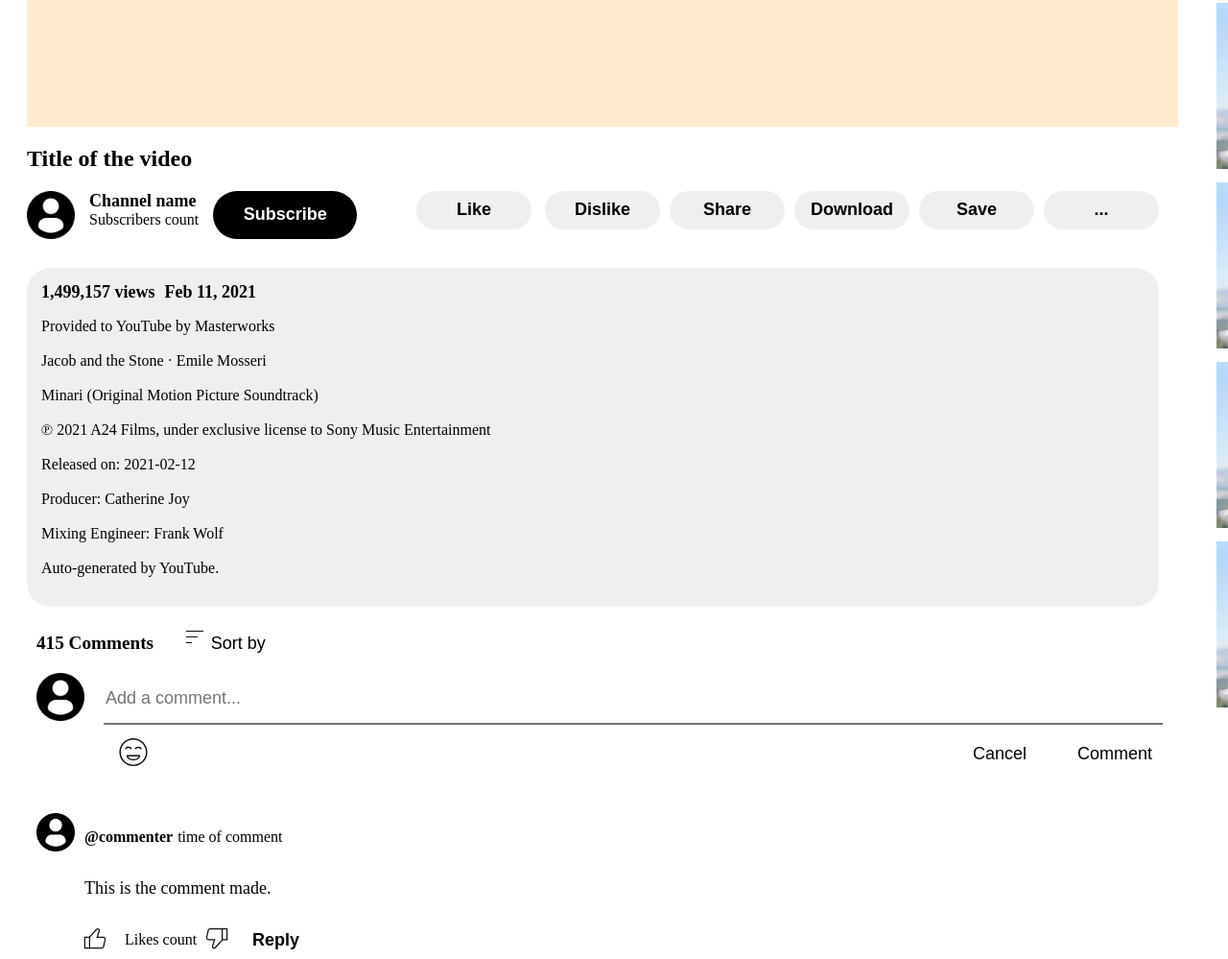
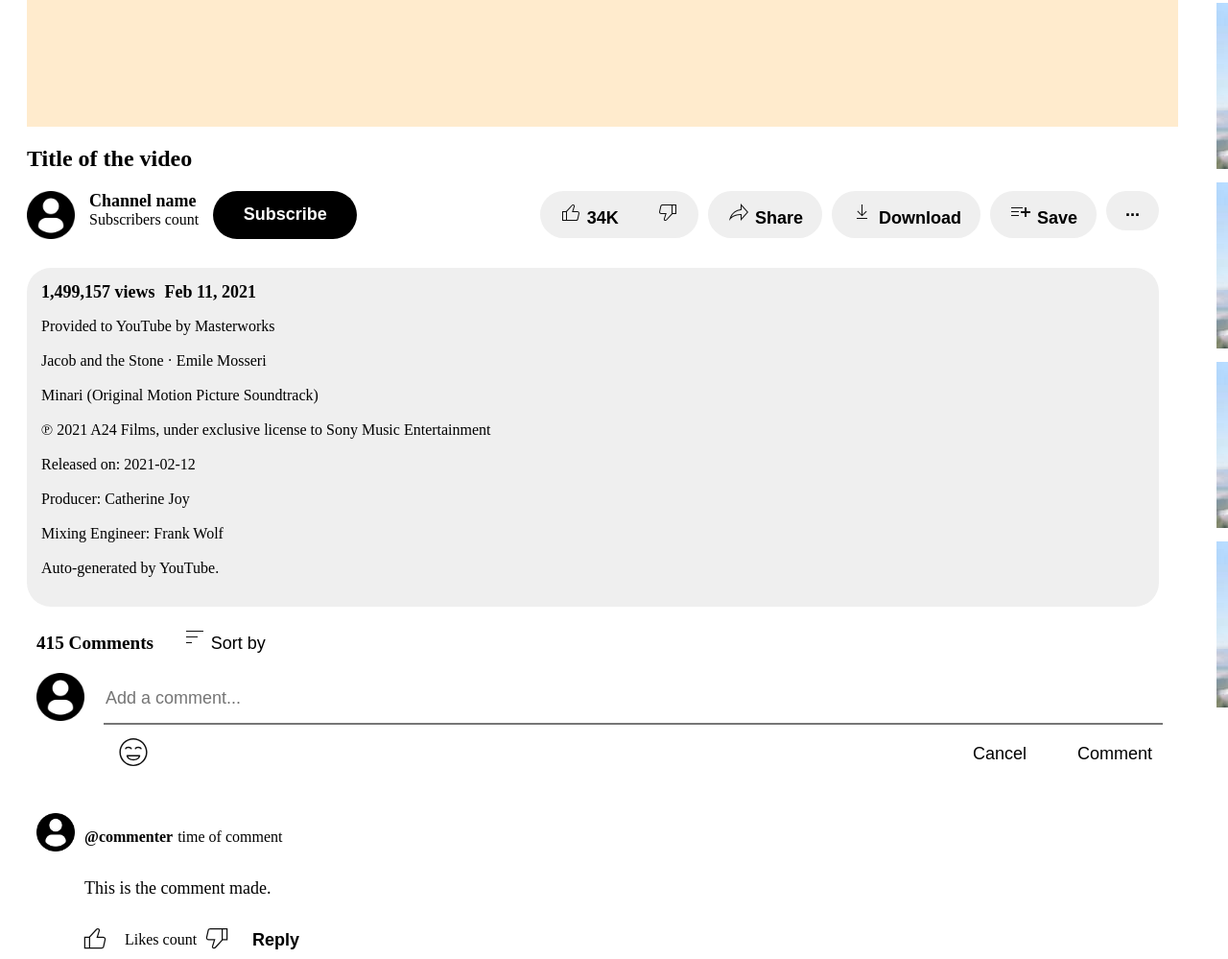
Before and after one commit to jharahul968/youtube-clone, a plain HTML site: page index.html in a window 1280 px wide. Shown: the part 722-1721 px from the top of the page at 96% size. Drawn offline with Linux system fonts and the light colour scheme.

Commit message:
add video buttons icons

```diff
--- a/css/main.css
+++ b/css/main.css
@@ -232,17 +232,28 @@
 
 .video_button {
     margin-left: 10px;
-    width: 120px;
-    height: 40px;
+    /* width: 120px;
+    height: 40px; */
     cursor: pointer;
     border: 0px white;
-    border-radius: 20px;
+    border-radius: 30px;
     font-weight: bold;
     font-size: large;
+    padding: 10px 20px 10px 20px;
 }
 
 .video_button:hover {
     background-color: aquamarine;
+}
+
+.like_btn{
+    border-top-right-radius: 0;
+    border-bottom-right-radius: 0;
+    margin-right: -15px;
+}
+.dislike_btn{
+    border-top-left-radius: 0;
+    border-bottom-left-radius: 0;
 }
 
 .video_description {
--- a/index.html
+++ b/index.html
@@ -78,24 +78,34 @@
             <button class="btn subscribe_btn">Subscribe</button>
             <div class="video_buttons">
               <div>
-                <button class="video_button like_btn">Like</button>
-                <button class="video_button dislike_btn">Dislike</button>
+                <button class="video_button like_btn">
+                  <img src="assets/images/video-buttons/like.svg" alt="like" />
+                  <span>34K</span></button>
+                <button class="video_button dislike_btn">
+                  <img src="assets/images/video-buttons/dislike.svg" alt="dislike" />
+                  </button>
               </div>
 
               <div>
-                <button class="video_button share_btn">Share</button>
+                <button class="video_button share_btn">
+                  <img src="assets/images/video-buttons/share.svg" alt="share" />
+                  <span>Share</span></button>
               </div>
 
               <div>
-                <button class="video_button download_btn">Download</button>
+                <button class="video_button download_btn">
+                  <img src="assets/images/video-buttons/download.svg" alt="download" />
+                  <span>Download</span></button>
               </div>
 
               <div>
-                <button class="video_button save_btn">Save</button>
+                <button class="video_button save_btn">
+                  <img src="assets/images/video-buttons/save.svg" alt="save" />
+                  <span>Save</span></button>
               </div>
 
               <div>
-                <button class="video_button more_btn">...</button>
+                <button class="video_button more_btn"> <span>...</span> </button>
               </div>
             </div>
           </div>
```
